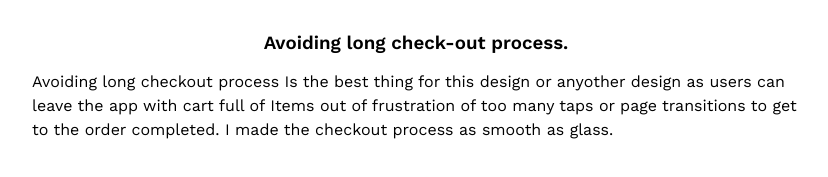
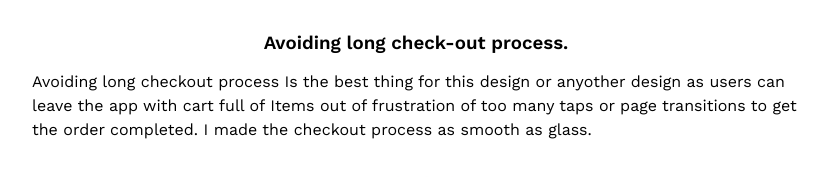
Before and after one commit to hibee01/E-commerce-mobile-app, a plain HTML site: page index.html in a window 1280 px wide. Shown: the part 11558-11735 px from the top of the page, without its empty margins (224-1052 px from the left). Drawn offline with nearby package versions, Linux system fonts and the light colour scheme.

Commit message:
Update index.html

```diff
--- a/index.html
+++ b/index.html
@@ -263,7 +263,7 @@
                     </div>
                     <div class="tip-1">
                         <h3>Avoiding long check-out process.</h3>
-                        <p>Avoiding long checkout process Is the best thing for this design or anyother design as users can leave the app with cart full of Items out of frustration of too many taps or page transitions to get to the order completed. I made the checkout process as smooth as glass.</p>
+                        <p>Avoiding long checkout process Is the best thing for this design or anyother design as users can leave the app with cart full of Items out of frustration of too many taps or page transitions to get the order completed. I made the checkout process as smooth as glass.</p>
                         <div class="tip-img-cont">
                             <img class="tip-img" src="img/IMG_2078.JPG" alt="">
                         </div>
```
